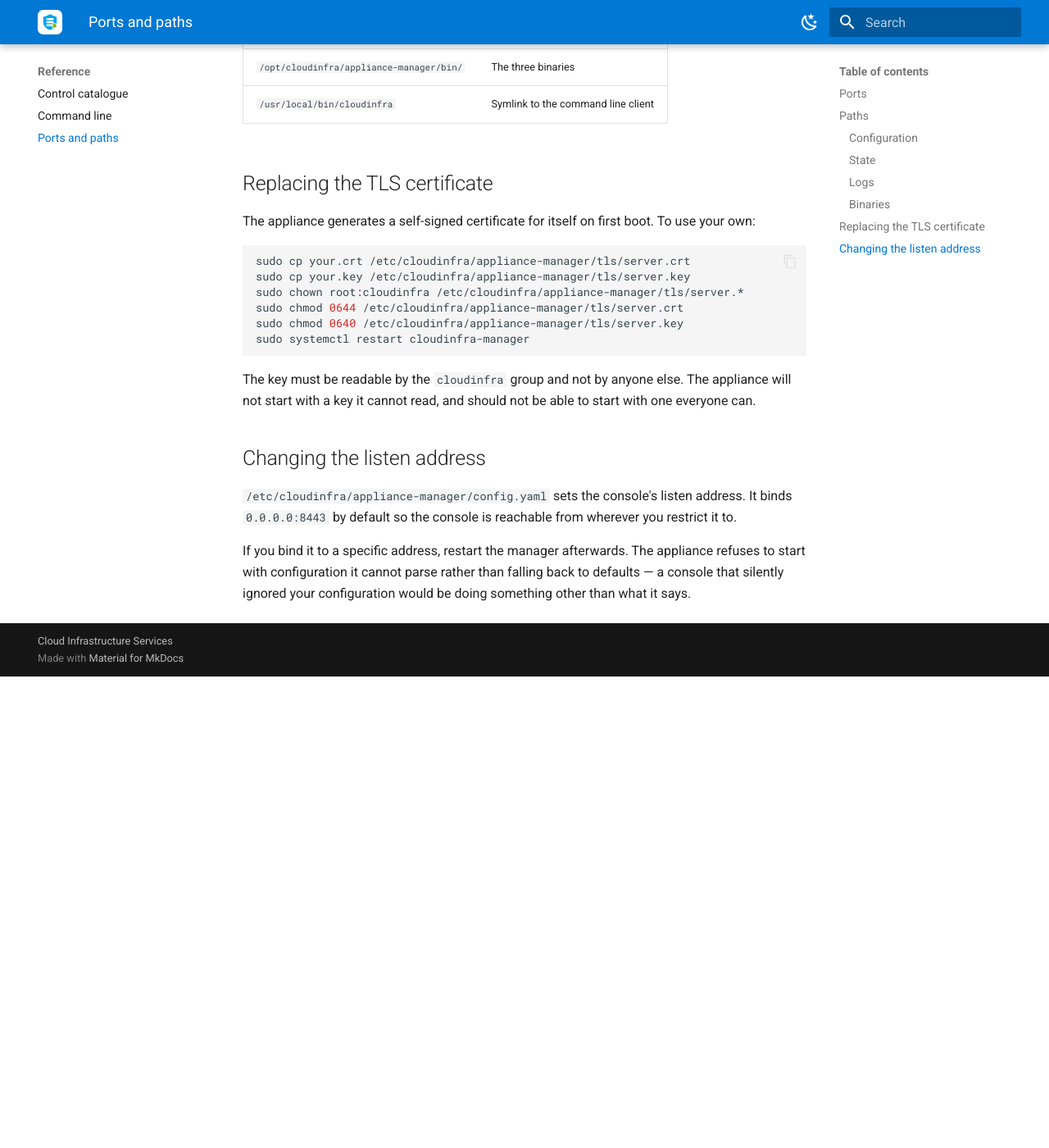
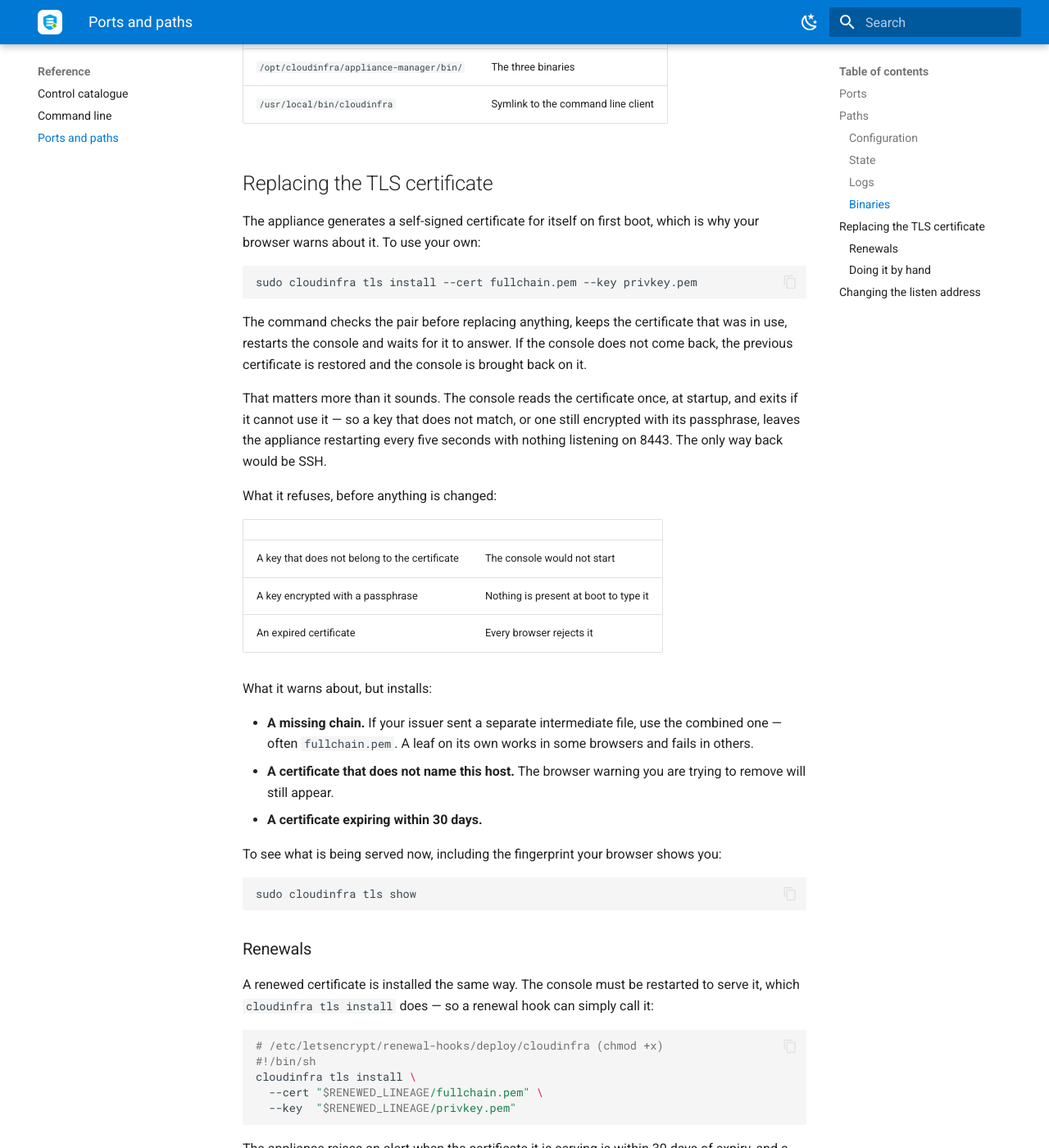
Before and after one commit to CLOUDCIS/CloudInfra-Appliance-Manager-Docs, an MkDocs documentation site: the page built from docs/reference/ports-and-paths.md, in a window 1280 px wide and 1400 px high, scrolled down 1458 px. Shown: the whole window at 82% size. Built offline with MkDocs 1.6.1 and Material for MkDocs 9.7.7, drawn with Linux system fonts in a browser that asks for light colours; before the commit the page ends 2283 px from its top, so only the background shows below that; some of the changed text lies outside the part shown.

Commit message:
Document installing a certificate the way that cannot brick the console
The procedure here was four file copies and a systemctl restart. It works when
everything is right, and the appliance reads the pair once at startup and exits if it
cannot use it - so a key that does not match, or one still encrypted, leaves the
console restarting every five seconds with nothing on 8443 and SSH the only way back.

"cloudinfra tls install" is now the documented route: it checks the pair first, keeps
the certificate that was in use, restarts, waits for the console to answer and
restores the previous one if it does not. The manual procedure is still here, under a
heading that says what you are taking on, with the modulus comparison that would have
caught the common mistake.

Also added: what it refuses and what it only warns about (a missing chain is the one
that makes a certificate work in one browser and fail in another), a certbot deploy
hook, and a note that the appliance alerts before a certificate expires.

Co-Authored-By: Claude Opus 5 <noreply@anthropic.com>

````diff
--- a/docs/reference/ports-and-paths.md
+++ b/docs/reference/ports-and-paths.md
@@ -45,20 +45,78 @@ your Security Group and, if you enable it, the host firewall.
 
 ## Replacing the TLS certificate
 
-The appliance generates a self-signed certificate for itself on first boot. To use your own:
+The appliance generates a self-signed certificate for itself on first boot, which is why
+your browser warns about it. To use your own:
 
 ```bash
-sudo cp your.crt /etc/cloudinfra/appliance-manager/tls/server.crt
-sudo cp your.key /etc/cloudinfra/appliance-manager/tls/server.key
+sudo cloudinfra tls install --cert fullchain.pem --key privkey.pem
+```
+
+The command checks the pair before replacing anything, keeps the certificate that was in
+use, restarts the console and waits for it to answer. If the console does not come back,
+the previous certificate is restored and the console is brought back on it.
+
+That matters more than it sounds. The console reads the certificate once, at startup, and
+exits if it cannot use it — so a key that does not match, or one still encrypted with its
+passphrase, leaves the appliance restarting every five seconds with nothing listening on
+8443. The only way back would be SSH.
+
+What it refuses, before anything is changed:
+
+| | |
+|---|---|
+| A key that does not belong to the certificate | The console would not start |
+| A key encrypted with a passphrase | Nothing is present at boot to type it |
+| An expired certificate | Every browser rejects it |
+
+What it warns about, but installs:
+
+- **A missing chain.** If your issuer sent a separate intermediate file, use the combined
+  one — often `fullchain.pem`. A leaf on its own works in some browsers and fails in others.
+- **A certificate that does not name this host.** The browser warning you are trying to
+  remove will still appear.
+- **A certificate expiring within 30 days.**
+
+To see what is being served now, including the fingerprint your browser shows you:
+
+```bash
+sudo cloudinfra tls show
+```
+
+### Renewals
+
+A renewed certificate is installed the same way. The console must be restarted to serve it,
+which `cloudinfra tls install` does — so a renewal hook can simply call it:
+
+```bash
+# /etc/letsencrypt/renewal-hooks/deploy/cloudinfra (chmod +x)
+#!/bin/sh
+cloudinfra tls install \
+  --cert "$RENEWED_LINEAGE/fullchain.pem" \
+  --key  "$RENEWED_LINEAGE/privkey.pem"
+```
+
+The appliance raises an alert when the certificate it is serving is within 30 days of
+expiry, and a critical one inside 7 days, so a renewal that silently stopped running is
+noticed before it matters.
+
+### Doing it by hand
+
+If you would rather copy the files yourself, the paths are below. Check the pair first —
+`openssl x509 -noout -modulus -in cert.pem | openssl md5` and the same for the key — because
+nothing else will check it for you.
+
+```bash
+sudo cp fullchain.pem /etc/cloudinfra/appliance-manager/tls/server.crt
+sudo cp privkey.pem   /etc/cloudinfra/appliance-manager/tls/server.key
 sudo chown root:cloudinfra /etc/cloudinfra/appliance-manager/tls/server.*
 sudo chmod 0644 /etc/cloudinfra/appliance-manager/tls/server.crt
 sudo chmod 0640 /etc/cloudinfra/appliance-manager/tls/server.key
 sudo systemctl restart cloudinfra-manager
 ```
 
-The key must be readable by the `cloudinfra` group and not by anyone else. The appliance
-will not start with a key it cannot read, and should not be able to start with one everyone
-can.
+The key must be readable by the `cloudinfra` group and by nobody else. The appliance will
+not start with a key it cannot read, and should not be able to start with one everyone can.
 
 ## Changing the listen address
 
````
Also changed, not shown: docs/getting-started/installation.md (+10 -1 lines), docs/reference/cli.md (+23 -0 lines).
